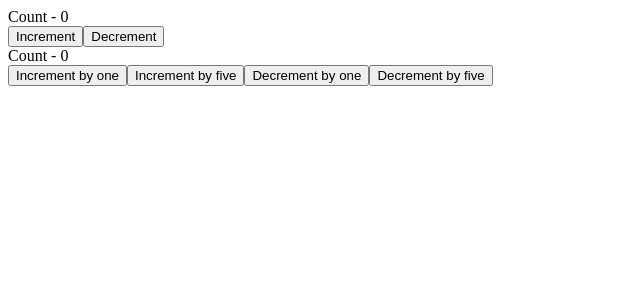
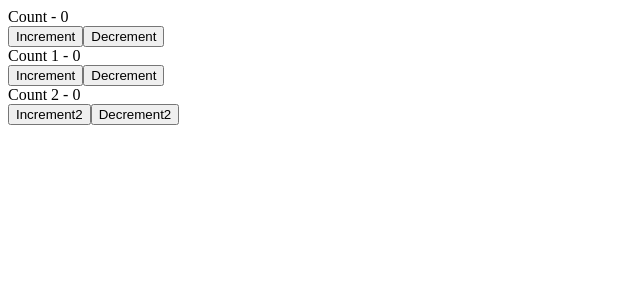
Before and after one commit to uzzal71/think-a-react-way, a React (Vite) app: page / in a window 1280 px wide. Shown: the top 300 px of the page, without its empty margins (0-640 px from the left). Built offline with nearby package versions, Linux system fonts and the light colour scheme.

Commit message:
React useReducer hook

```diff
--- a/src/components/useReducer/ComplexCounter.jsx
+++ b/src/components/useReducer/ComplexCounter.jsx
@@ -2,13 +2,18 @@ import { useReducer } from 'react';
 
 const initialState = {
     counter: 0,
+    counter2: 0,
 };
 const reducer = (state, action) => {
     switch (action.type) {
         case 'increment':
-           return {counter: state.counter + action.value};
+           return {...state, counter: state.counter + action.value};
         case 'decrement':
-            return {counter: state.counter - action.value};
+            return {...state, counter: state.counter - action.value};
+        case 'increment2':
+            return {...state, counter2: state.counter2 + action.value};
+        case 'decrement2':
+            return {...state, counter2: state.counter2 - action.value};
         default:
             return state;
     }
@@ -18,13 +23,22 @@ const ComplexCounter = () => {
     const [count, dispatch] = useReducer(reducer, initialState);
 
     return (
-        <div>
-            <div>Count - {count.counter}</div>
-            <button type="button" onClick={() => dispatch({ type: 'increment', value: 1 })}>Increment by one</button>
-            <button type="button" onClick={() => dispatch({ type: 'increment', value: 5 })}>Increment by five</button>
-            <button type="button" onClick={() => dispatch({ type: 'decrement', value: 1 })}>Decrement by one</button>
-            <button type="button" onClick={() => dispatch({ type: 'decrement', value: 5 })}>Decrement by five</button>
-        </div>
+        <section>
+            <div>
+                <div>Count 1 - {count.counter}</div>
+                <button type="button" onClick={() => dispatch({ type: 'increment', value: 1 })}>Increment</button>
+                {/* <button type="button" onClick={() => dispatch({ type: 'increment', value: 5 })}>Increment by five</button> */}
+                <button type="button" onClick={() => dispatch({ type: 'decrement', value: 1 })}>Decrement</button>
+                {/* <button type="button" onClick={() => dispatch({ type: 'decrement', value: 5 })}>Decrement by five</button> */}
+            </div>
+            <div>
+                <div>Count 2 - {count.counter2}</div>
+                <button type="button" onClick={() => dispatch({ type: 'increment2', value: 1 })}>Increment2</button>
+                {/* <button type="button" onClick={() => dispatch({ type: 'increment', value: 5 })}>Increment by five</button> */}
+                <button type="button" onClick={() => dispatch({ type: 'decrement2', value: 1 })}>Decrement2</button>
+                {/* <button type="button" onClick={() => dispatch({ type: 'decrement', value: 5 })}>Decrement by five</button> */}
+            </div>
+        </section>
     );
 };
 
```
